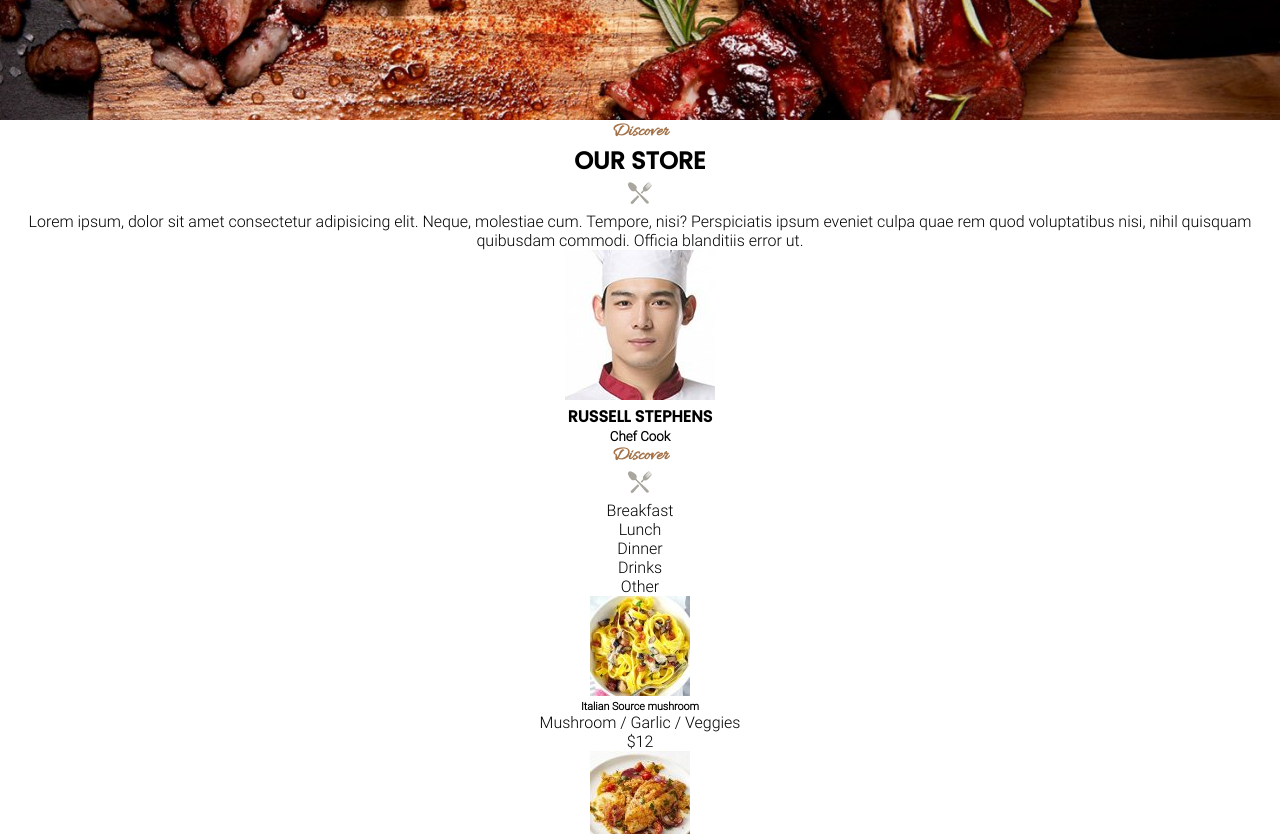
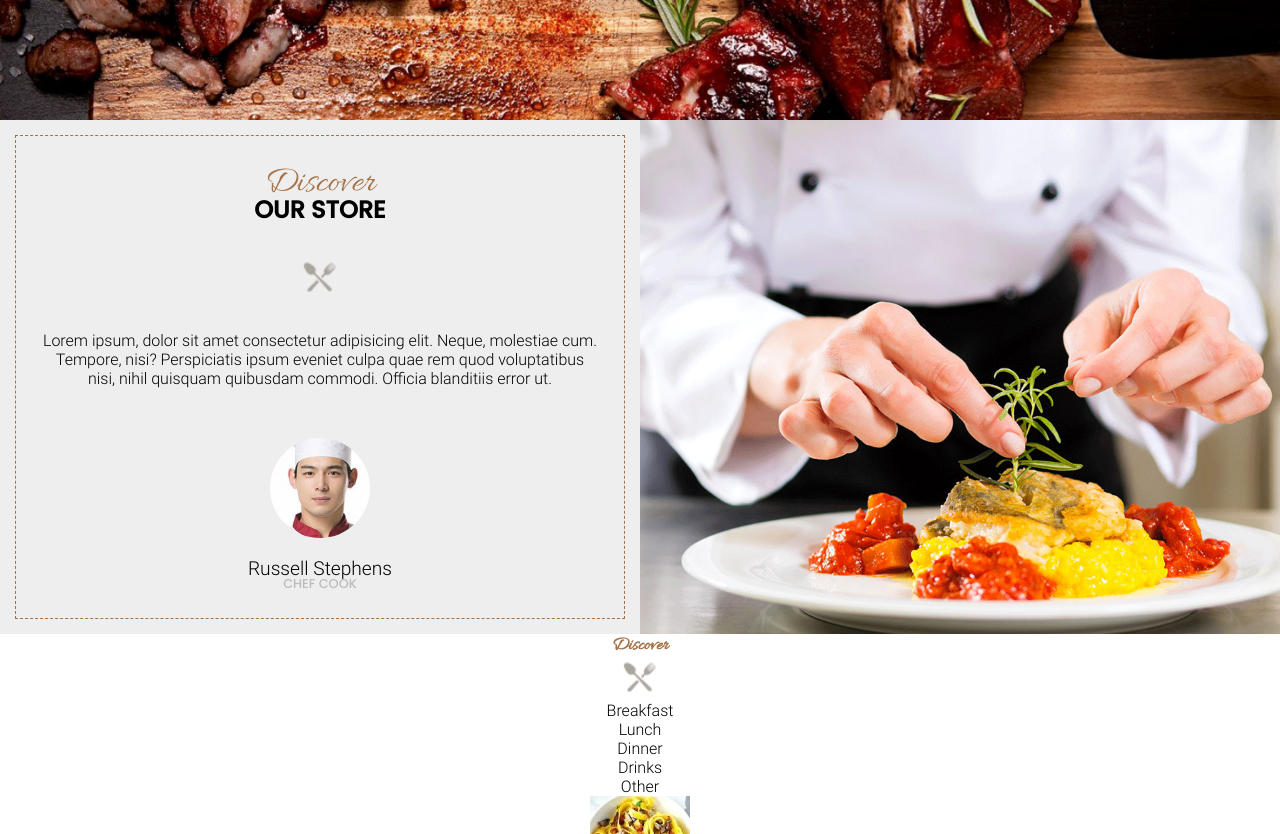
Before and after one commit to Sandrine-dev/LeResto, a plain HTML site: page index.html in a window 1280 px wide. Shown: the part 680-1514 px from the top of the page. Drawn offline with Linux system fonts and the light colour scheme.

Commit message:
Home Css

```diff
--- /dev/null
+++ b/asset/style/Layout/_home.scss
@@ -0,0 +1,48 @@
+#home{
+    .container{
+        display: grid;
+        align-items: center;
+        grid-template-columns: 50% 50%;
+        .left_container{
+            background: $white2;
+            .box_container{
+                margin: 15px;
+                border: 1px dashed $gold1;
+                padding: 25px;
+                .title_container{
+                    h3{
+                        font-size: 2.3rem;
+                        font-weight: 100;
+                        margin-bottom: -15px;
+                    }
+                }
+                .silverware{
+                    margin: 30px auto;
+                }
+                .chef_name{
+                    margin-top: 35px;
+                    img{
+                        margin: 15px auto;
+                        border-radius: 50px;
+                        width: 100px;
+                        height: 100px;
+                    }
+                    h5{
+                        font-size: 1.2rem;
+                        font-weight: 500;
+                         margin-bottom: -5px;
+                    }
+                    h4{
+                       font-size: 0.8rem;
+                       color: $gray2;
+                       font-weight: 500;
+                    }
+                }
+            }
+        }
+        .right_container{
+            background: url(../img/store-01.jpg) center/cover;
+            height: 100%;
+        }
+    }
+}
--- a/asset/style/_settings.scss
+++ b/asset/style/_settings.scss
@@ -20,7 +20,7 @@ $white2: rgb(238,238,238);
 $black1 : rgb(33,32,30);
 $black2 : rgb(0,0,0);
 $gray1: rgb(93,91,86);
-$gay2: rgb(187,188,189);
+$gray2: rgb(187,188,189);
 $gold1: rgb(165,114,72);
 $font1 : "Allura", Arial, Helvetica, sans-serif;
 $font2 : "Poppins", Arial, Helvetica, sans-serif;
@@ -66,3 +66,7 @@ h1, h2 , h4{
 h3{
     @include styleTitle;
 }
+
+.silverware{
+  height: 40px;
+}
--- a/asset/style/index.scss
+++ b/asset/style/index.scss
@@ -4,4 +4,5 @@
 // COMPONENTS
 
 // LAYOUT
-@import "./Layout/header"
+@import "./Layout/header";
+@import "./Layout/home";
--- a/index.html
+++ b/index.html
@@ -55,7 +55,11 @@
             <h2>Welcome to</h2>
             <h1>The resto</h1>
           </div>
-          <img src="./asset/img/ic-plate-big.png" alt="silverware" />
+          <img
+            src="./asset/img/ic-plate-big.png"
+            alt="silverware"
+            class="silverware"
+          />
           <p>We serve only the freshest ingredients !</p>
         </div>
       </div>
@@ -70,7 +74,11 @@
                 <h3>Discover</h3>
                 <h2>Our Store</h2>
               </div>
-              <img src="./asset/img/ic-plate.png" alt="silverware" />
+              <img
+                src="./asset/img/ic-plate.png"
+                alt="silverware"
+                class="silverware"
+              />
 
               <p>
                 Lorem ipsum, dolor sit amet consectetur adipisicing elit. Neque,
@@ -84,17 +92,22 @@
                   src="/asset/img/avatar-01.jpg"
                   alt="Chef russell Stephens"
                 />
-                <h4>Russell Stephens</h4>
-                <h5>Chef Cook</h5>
+                <h5>Russell Stephens</h5>
+                <h4>Chef Cook</h4>
               </div>
             </div>
           </div>
+          <div class="right_container"></div>
         </div>
       </section>
       <section id="menu">
         <div class="container">
           <h3>Discover</h3>
-          <img src="/asset/img/ic-plate.png" alt="silverware" />
+          <img
+            src="/asset/img/ic-plate.png"
+            alt="silverware"
+            class="silverware"
+          />
           <div class="menu_nav">
             <ul>
               <li>Breakfast</li>
@@ -195,7 +208,11 @@
           <div class="left_container">
             <h3>Time</h3>
             <h2>Open</h2>
-            <img src="./asset/img/ic-plate.png" alt="silverware" />
+            <img
+              src="./asset/img/ic-plate.png"
+              alt="silverware"
+              class="silverware"
+            />
             <h4>Monday - Friday</h4>
             <p>
               7AM - 11AM (Breakfast)<br />
@@ -211,7 +228,11 @@
           <div class="right_container">
             <h3>Reservation</h3>
             <h2>Online Booking</h2>
-            <img src="./asset/img/ic-plate.png" alt="silverware" />
+            <img
+              src="./asset/img/ic-plate.png"
+              alt="silverware"
+              class="silverware"
+            />
             <div class="form">
               <form action="">
                 <div class="grid_form">
@@ -260,7 +281,11 @@
         <div class="title">
           <h3>Upcoming</h3>
           <h2>Our Event</h2>
-          <img src="./asset/img/ic-plate.png" alt="silverware" />
+          <img
+            src="./asset/img/ic-plate.png"
+            alt="silverware"
+            class="silverware"
+          />
         </div>
         <div class="container">
           <div class="left_container">
```
Also changed, not shown: asset/style/index.css, 1 other file.
